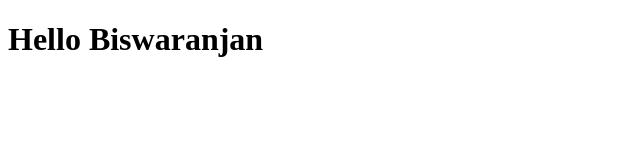
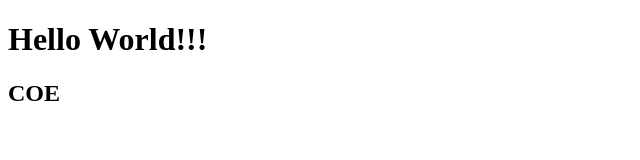
Before and after one commit to sameer-shukur/html, a plain HTML site: page index.html in a window 1280 px wide. Shown: the whole page, without its empty margins (0-640 px from the left). Drawn offline with Linux system fonts and the light colour scheme.

Commit message:
new commit

```diff
--- a/index.html
+++ b/index.html
@@ -1,6 +1,7 @@
 <!DOCTYPE html>
 <html>
 <body>
-<h1>Hello Biswaranjan</h1>
+<h1>Hello World!!!</h1>
+<h2>COE</h2>
 </body>
 </html>
```
